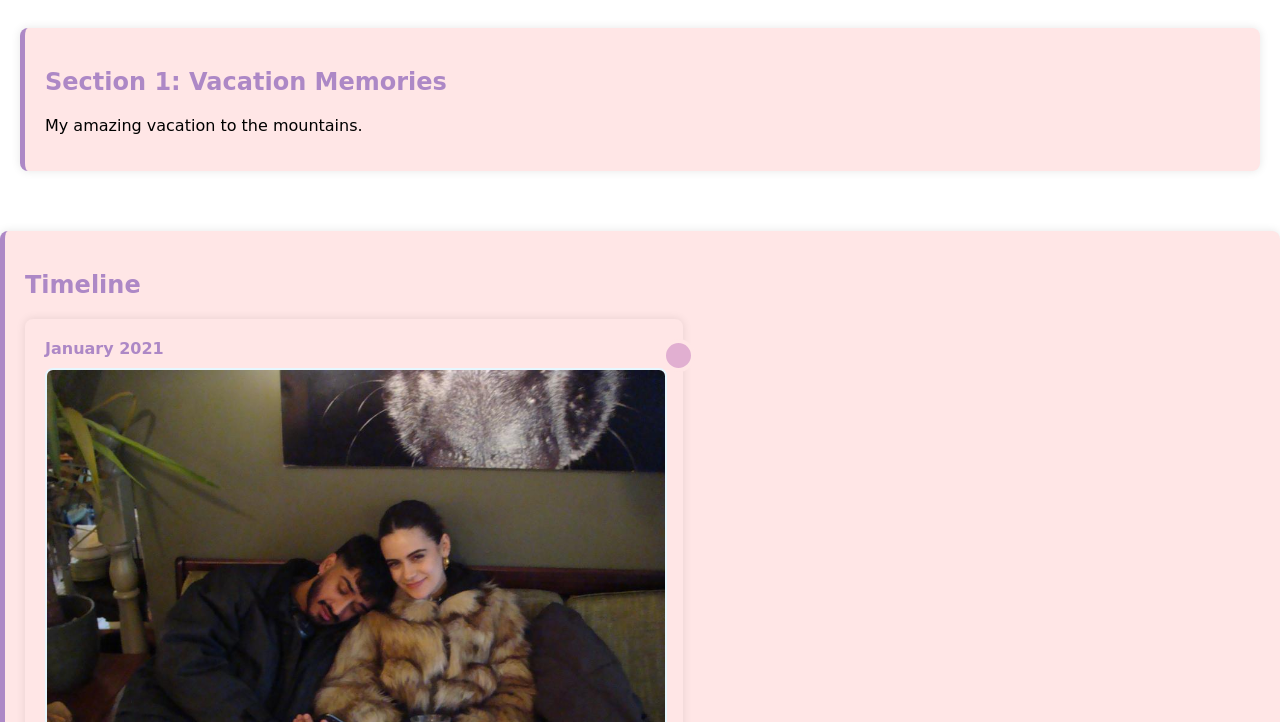
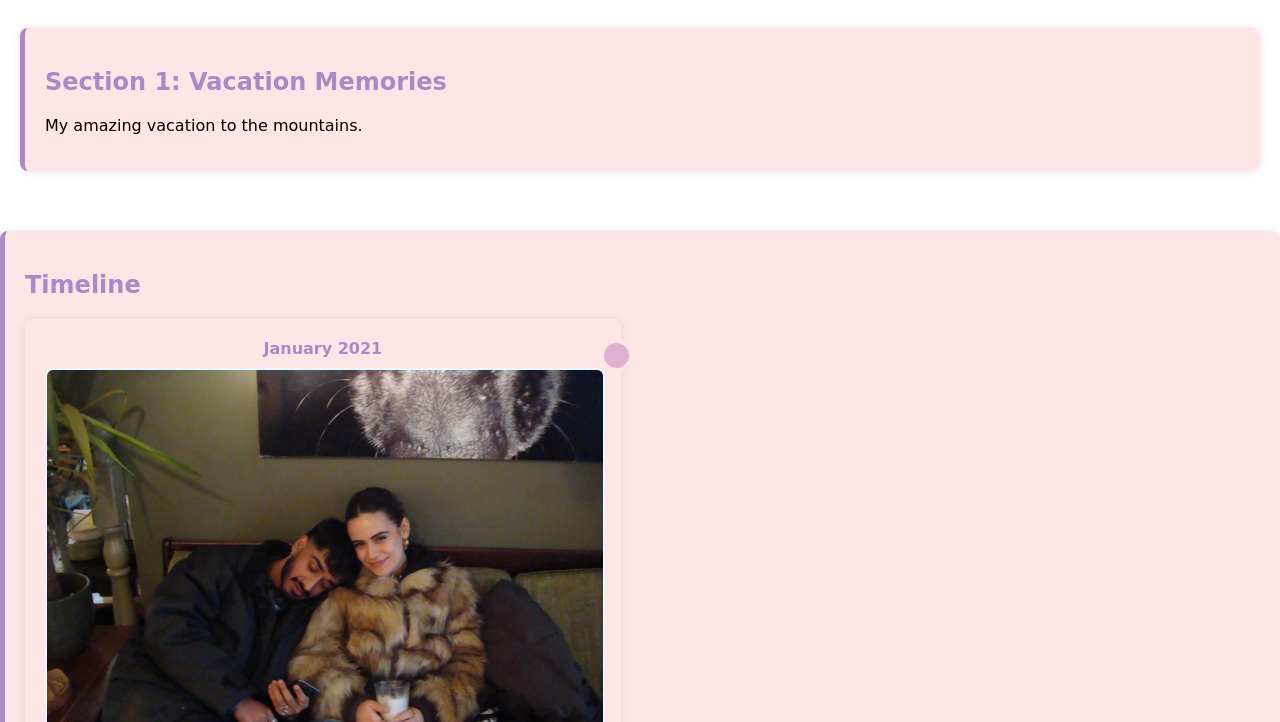
Before and after one commit to nakul680/ourmemories, a plain HTML site: page index.html in a window 1280 px wide. Shown: the part 78-800 px from the top of the page. Drawn offline with Linux system fonts and the light colour scheme.

Commit message:
Centering

```diff
--- a/css/body.css
+++ b/css/body.css
@@ -105,7 +105,7 @@ section img {
 .timeline-item {
   position: relative;
   margin: 20px 0;
-  width: 50%;
+  width: 45%;
   padding: 20px;
   background: #FFE6E6;
   border-radius: 8px;
@@ -141,6 +141,7 @@ section img {
   font-weight: bold;
   color: #AD88C6; /* Darker pastel blue */
   margin-bottom: 10px;
+  text-align: center;
 }
 
 .timeline-content {
```
